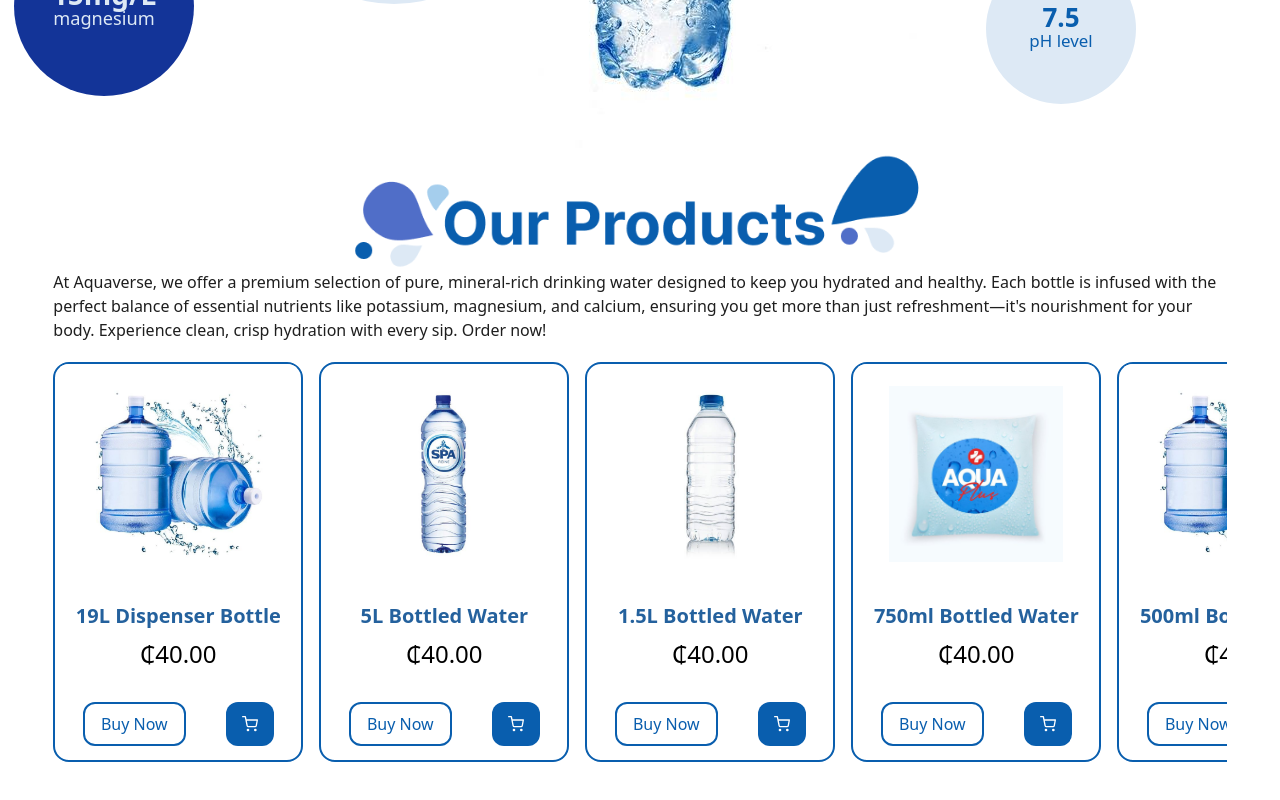
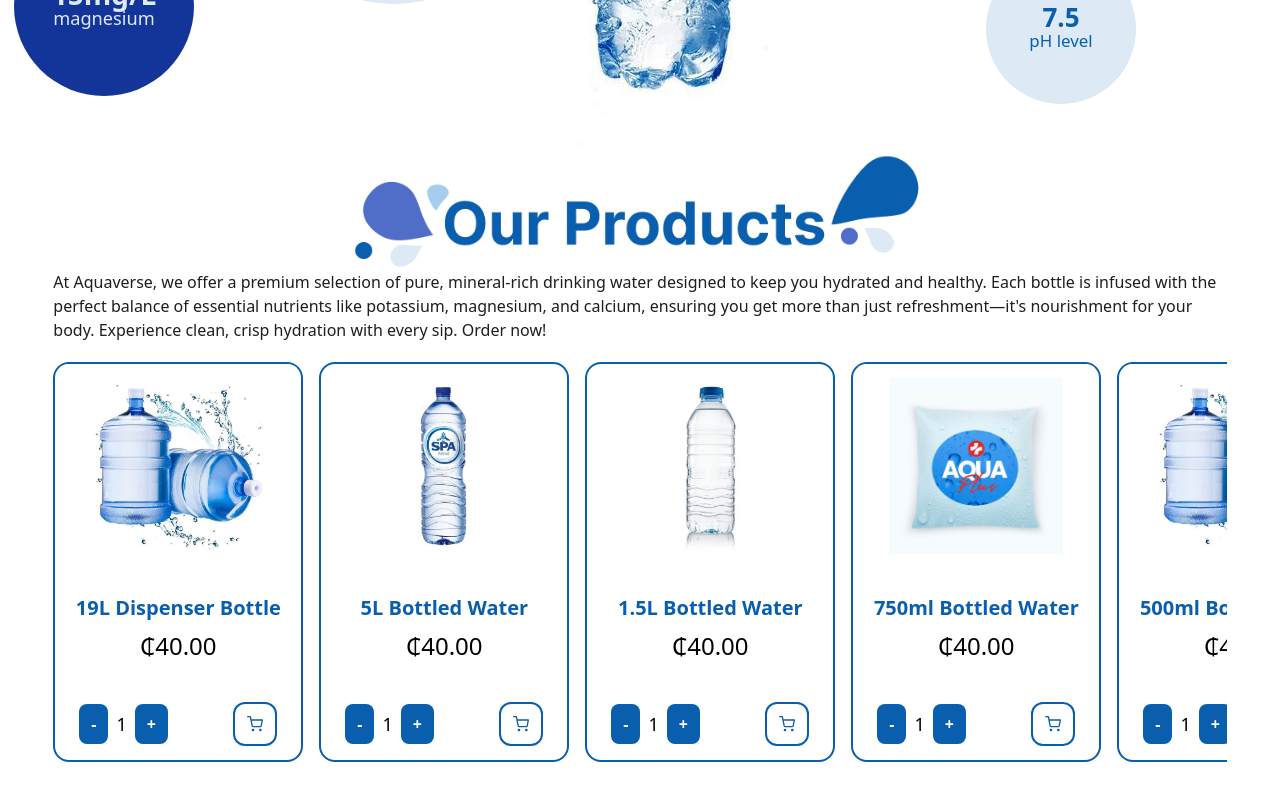
Before and after one commit to thesaltandlight/water-management-system, a React (Vite) app in the folder wms/: page /ourProducts in a window 1280 px wide. Shown: the part 1155-1955 px from the top of the page. Built offline with nearby package versions, Linux system fonts and the light colour scheme; the HTML template or start-up script is replaced by a standard one.

Commit message:
changes to our products page

```diff
--- a/wms/src/Pages/HomePage/Intro.jsx
+++ b/wms/src/Pages/HomePage/Intro.jsx
@@ -13,6 +13,7 @@ function Intro(){
             <div className="flex-1 max-w-1/4 flex justify-center">
             <img src="/assets/HomepageIntro.png" alt="Water Journey" className='w-full h-auto max-w-lg ml-32 mr-10 fade-in-slide-up'></img>
             </div>
+
         </div>
     )
 }
--- a/wms/src/Pages/OurProducts/Products.jsx
+++ b/wms/src/Pages/OurProducts/Products.jsx
@@ -14,12 +14,25 @@ const productList = [
 
 function Products() {
     const [popUp, setPopUp] = useState(false);
+    const [quantity, setQuantity] = useState(productList.map(() => 1))
 
-    const handleAddToCart = () => {
+    const handleAddToCart = (index) => {
         setPopUp(true)
+        setQuantity((previousQuantity) =>
+        previousQuantity.map((item, i) => (i === index ? 1 : item)))
         setTimeout(() => {
             setPopUp(false)
-        }, 2000)
+        }, 1700)
+    }
+
+    const increaseQuantity = (index) => {
+        setQuantity((previousQuantity) =>
+        previousQuantity.map((item, i) => (i === index ? item + 1 : item)))
+    }
+
+    const decreaseQuantity = (index) => {
+        setQuantity((previousQuantity) =>
+        previousQuantity.map((item, i) => (i === index && item > 1 ? item - 1 : item)))
     }
 
     return (
@@ -30,8 +43,8 @@ function Products() {
 
             {/* product cards */}
             <div className="overflow-x-scroll flex space-x-4 mt-5 mb-4 scrollbar-hide">
-                {productList.map((product) => (
-                    <div className="min-w-[250px] h-[400px] bg-white rounded-2xl border-2 border-[#095EAE] overflow-hidden flex flex-col items-center justify-center" key={product.id}>
+                {productList.map((product, index) => (
+                    <div className="min-w-[250px] h-[400px] bg-[#FFFFFF] rounded-2xl border-2 border-[#095EAE] overflow-hidden flex flex-col items-center justify-center" key={product.id}>
                         <Link to={`/productDetails/${product.id}`}>
                             {/* product image */}
                             <div className="h-56 w-full flex justify-center items-center bg-[#FFFFFF]">
@@ -40,18 +53,24 @@ function Products() {
 
                             {/* product name and price */}
                             <div className="p-4 flex flex-col justify-between items-center">
-                                <p className="text-xl text-center font-semibold text-[#24619D] mb-2">{product.name}</p>
+                                <p className="text-xl text-center font-semibold text-[#095EAE] mb-2">{product.name}</p>
                                 <p className="text-2xl text-center font-medium">{product.price}</p>
                             </div>
                         </Link>
 
-                        {/* buttons -------------------------*/}
-                        <div className="flex justify-between p-4">
-                            <button className="border-2 border-[#095EAE] text-[#095EAE] hover:bg-[#095EAE] hover:text-[#FFFFFF] py-2 px-4 rounded-xl font-medium transition duration-300">Buy Now</button>
-                            <button onClick={handleAddToCart} className="bg-[#095EAE] py-2 px-4 rounded-xl hover:bg-opacity-80 ml-10">
-                                <FiShoppingCart className="text-[#FFFFFF]" />
-                            </button>
+
+                        <div className="flex justify-between items-center p-6 w-full">
+                            <div className="flex items-center space-x-2">
+                                {/* quantity */}
+                                <button onClick={() => decreaseQuantity(index)} className="bg-[#095EAE] text-[#FFFFFF] font-bold py-2 px-3 rounded-lg">-</button>
+                                <span className="text-lg font-medium">{quantity[index]}</span>
+                                <button onClick={() => increaseQuantity(index)} className="bg-[#095EAE] text-[#FFFFFF] font-bold py-2 px-3 rounded-lg">+</button>
+                            </div>
+
+                            {/* cart */}
+                            <button onClick={() => handleAddToCart(index)} className="bg-[#FFFFFF] border-2 border-[#095EAE] py-3 px-3 rounded-xl hover:bg-opacity-80 ml-auto"><FiShoppingCart className=" text-[#095EAE] " /></button>
                         </div>
+
                     </div>
                 ))}
             </div>
--- a/wms/src/Pages/OurProducts/WaterContains.jsx
+++ b/wms/src/Pages/OurProducts/WaterContains.jsx
@@ -44,6 +44,7 @@ function WaterContains(){
                 <div className="absolute top-[50px] right-[350px] transform -translate-x-1/2 w-[50px] h-[50px] bg-[#133498] rounded-full flex items-center justify-center z-20"></div>
                 <div className="absolute bottom-[550px] left-[480px] transform -translate-x-1/2 w-[50px] h-[50px] bg-[#DDE9F5] rounded-full flex items-center justify-center z-20"></div>
                 <div className="absolute top-[170px] left-[50px] transform -translate-x-1/2 w-[90px] h-[90px] bg-[#A5CEEE] rounded-full flex items-center justify-center z-20"></div>
+                <div className="absolute bottom-[250px] right-[10px] transform -translate-x-1/2 w-[70px] h-[70px] bg-[#506EC8] rounded-full flex items-center justify-center z-20"></div>
 
 
             </div>
```
